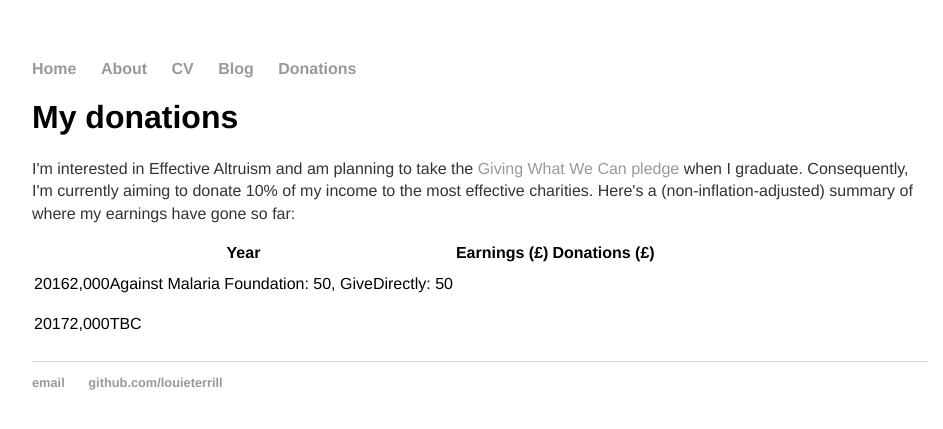
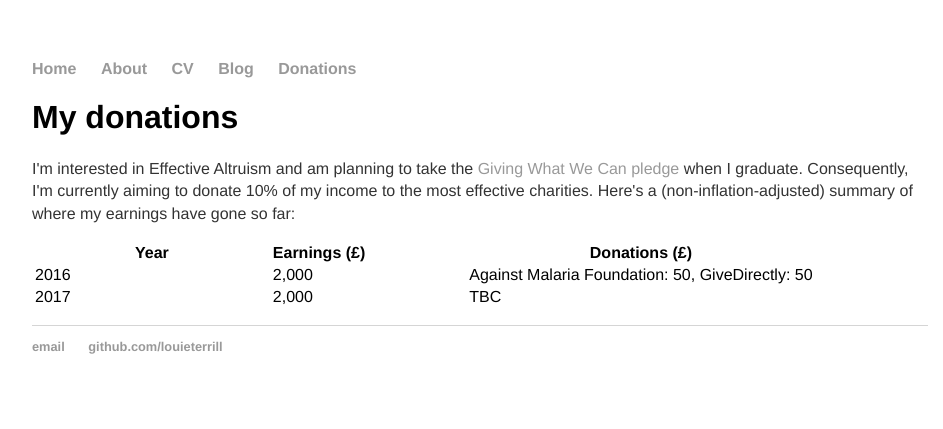
Before and after one commit to LouieTerrill/LouieTerrill.github.io, a Jekyll site: the page built from donations/index.html, in a window 1280 px wide. Shown: the top 429 px of the page, without its empty margins (160-1103 px from the left). Built offline with Jekyll 4.4.1, drawn with Linux system fonts in a browser that asks for light colours.

Commit message:
Update main.css

```diff
--- a/css/main.css
+++ b/css/main.css
@@ -43,8 +43,10 @@ ul.posts {
 ul.posts li {
     list-style: none;
 }
-td {
-    display: block;
-    float: left;
-    padding: 10px 0;
+td,th{
+  border-left: 100px solid #FFF;
 }
+
+ tr>td:first-child {
+   border:0px;
+ }
```
